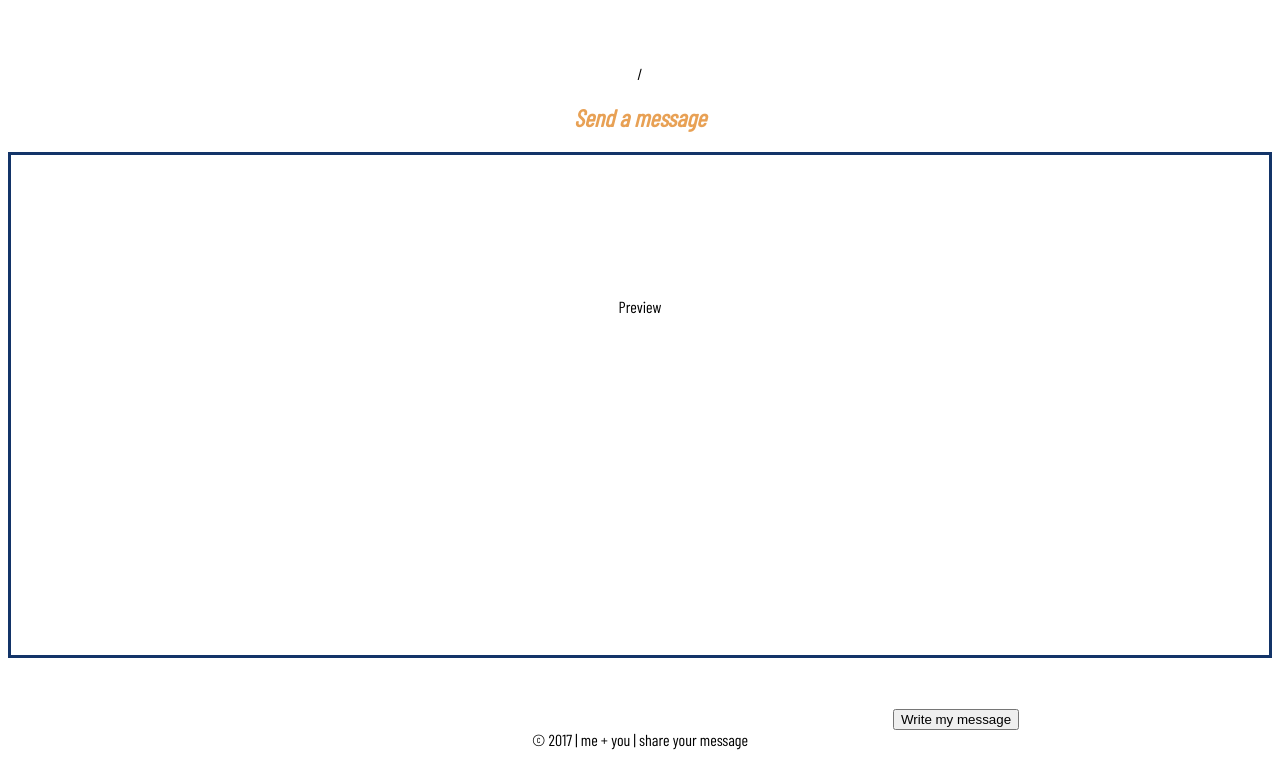
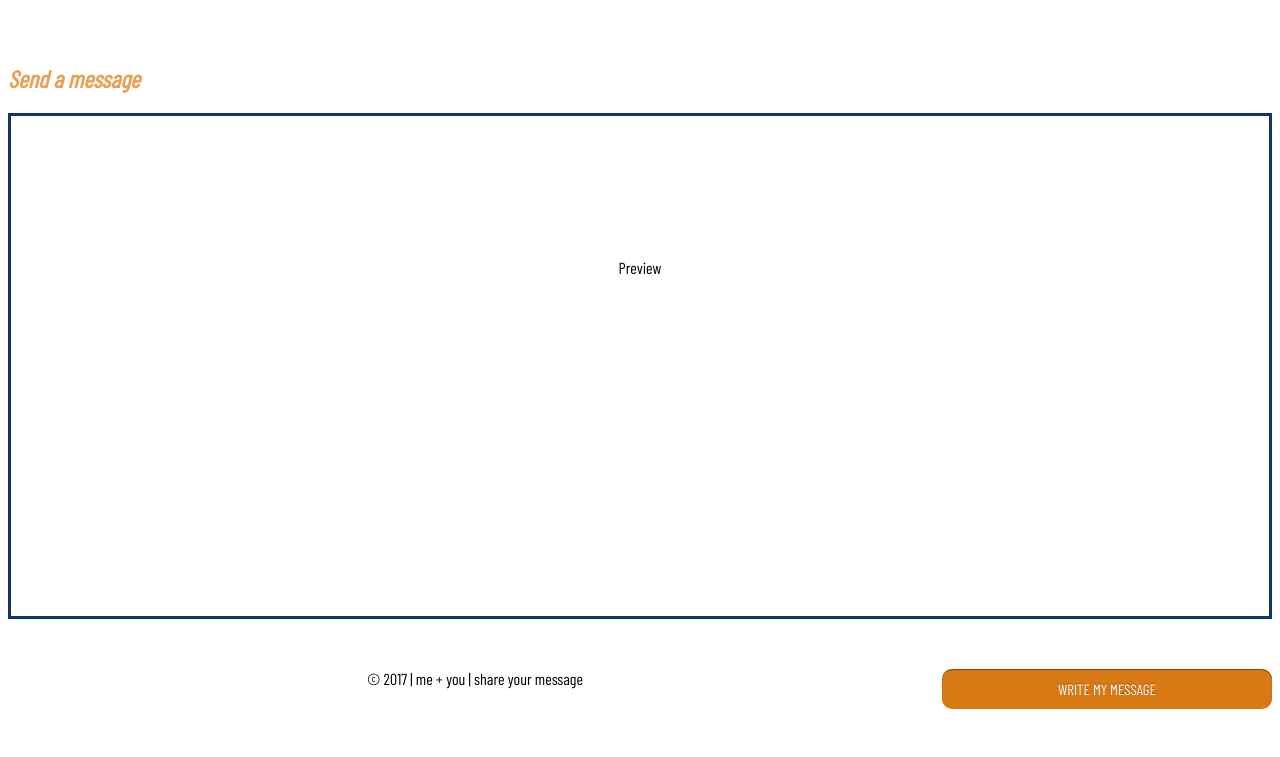
Before and after one commit to dwishnuff/301Final, a website: page public/index.html in a window 1280 px wide. Shown: the part 218-975 px from the top of the page. After the commit the page ends 927 px from the top, so only its background shows below. Drawn offline with nearby package versions, Linux system fonts and the light colour scheme; some packages are replaced by stand-ins of ours; a script that the page names is missing.

```diff
--- a/public/index.html
+++ b/public/index.html
@@ -5,7 +5,7 @@
 <title>Me+You Home</title>
 </head>
 <body>
-  <div class="banner"><h1> Me + You </h1>/<div>
+  <div class="banner"><h1> Me + You </h1></div>
   <h2>Send a message</h2>
 
 <div class = "screenshot"><p>Preview</p><div id ="inside_screenshot"></div></div>
--- a/public/styles/style.css
+++ b/public/styles/style.css
@@ -108,3 +108,28 @@
   color: #e8a155;
   font-style: italic;
 }
+
+button, input[type=button], input[type=submit] {
+  width: 330px;
+  padding: 5px;
+  background: #555;
+  border-radius: 10px;
+  box-shadow: 0 1px 1px rgba(0,0,0,.4) inset, 0 1px 0 rgba(255,255,255,.2);
+
+  overflow: visible;
+  position: relative;
+  float: right;
+  border: 0;
+  padding: 0;
+  cursor: pointer;
+  /*height: 40px;
+  width: 110px;*/
+  font: normal 15px/40px 'Barlow Condensed', sans-serif;
+  color: #fff;
+  text-transform: uppercase;
+  background: #d87913;
+
+
+  text-shadow: 0 -1px 0 rgba(0, 0 ,0, .3);
+  }
+}
```
Also changed, not shown: 1 other file.
